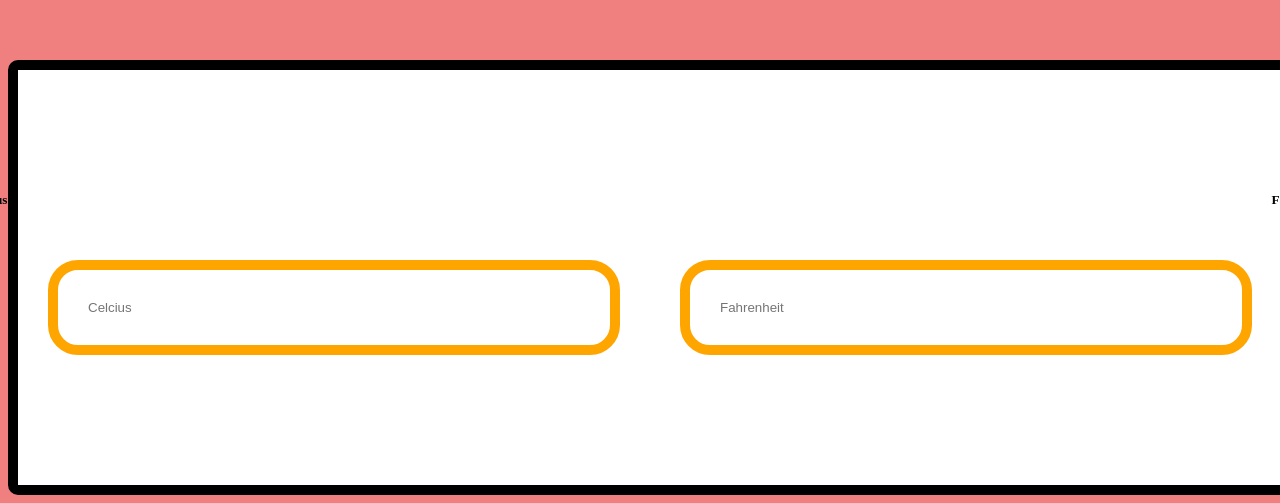
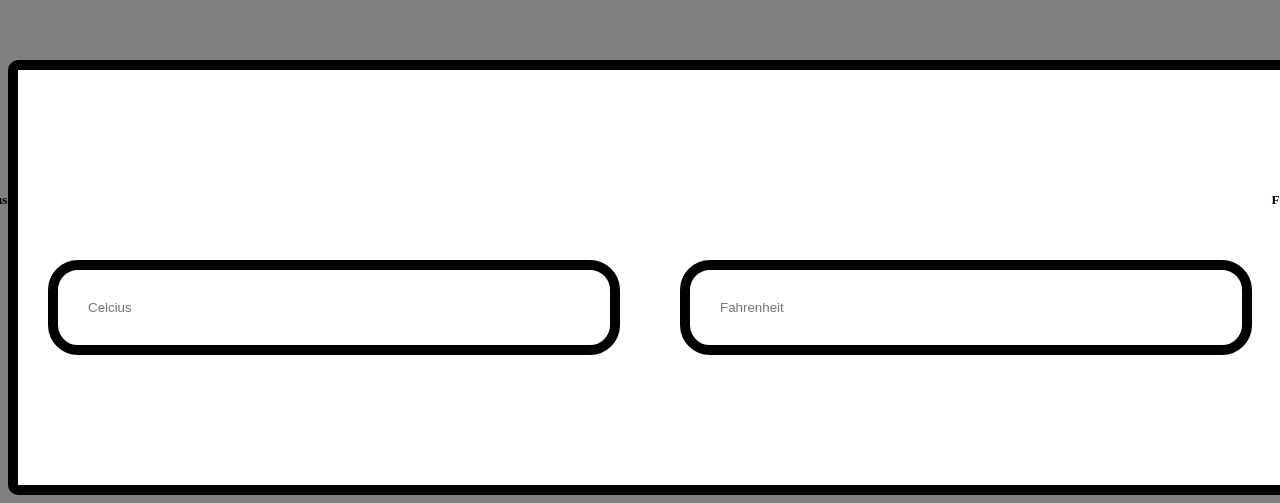
Before and after one commit to martiranea/martiranea.github.io, a plain HTML site: page index.html in a window 1280 px wide. Shown: the part 580-1083 px from the top of the page. Drawn offline with Linux system fonts and the light colour scheme.

Commit message:
Update index.html

```diff
--- a/index.html
+++ b/index.html
@@ -1,7 +1,7 @@
 <!DOCTYPE html>
 <style>
     body{
-        background-color: lightcoral;
+        background-color: grey;
         align-content: center;
 
     }
@@ -38,7 +38,7 @@
         padding: 30px;
         border: 10px solid;
         border-radius: 30px;
-        border-color: orange;
+        border-color: black;
 
     }
 </style>
```
